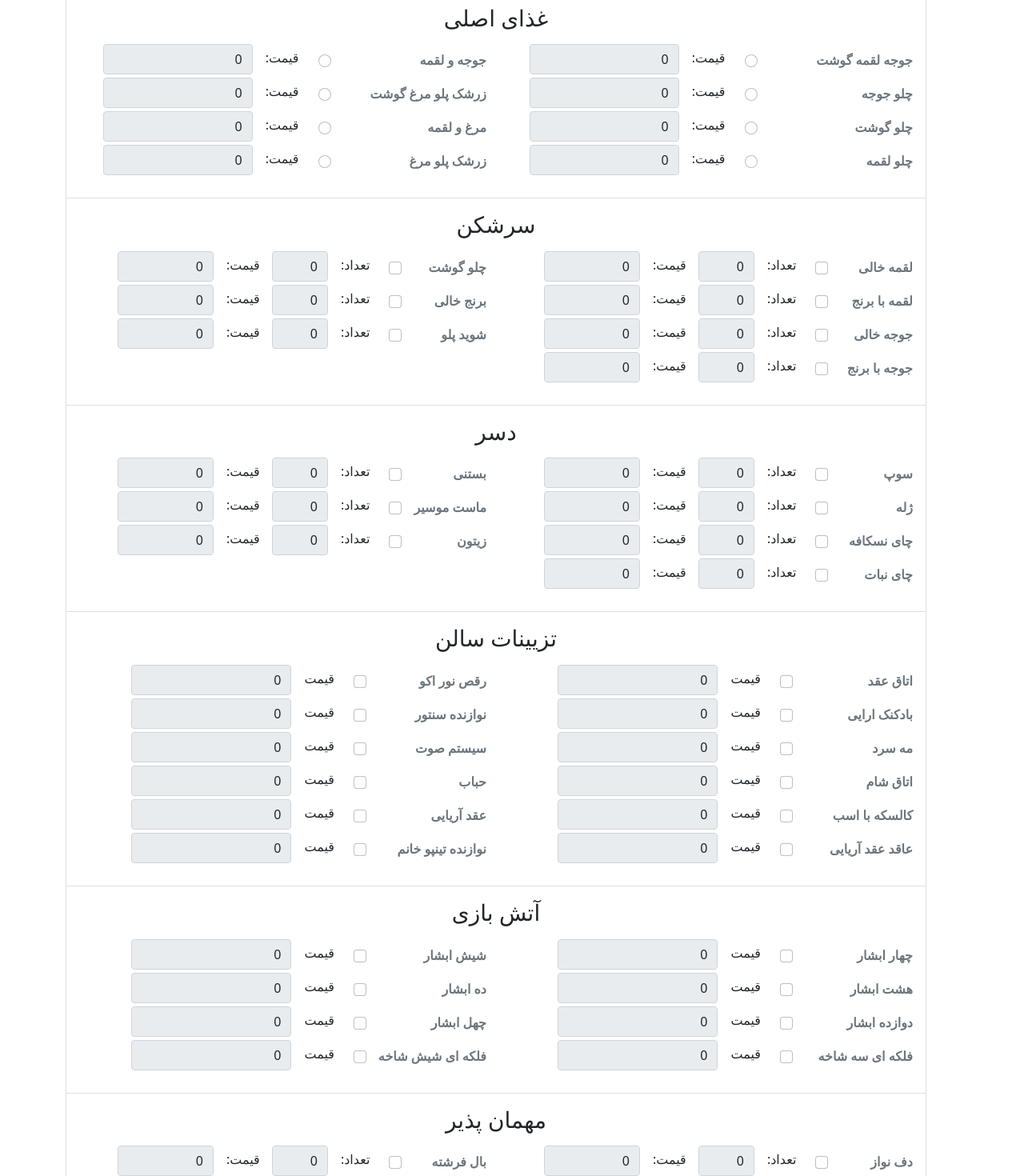
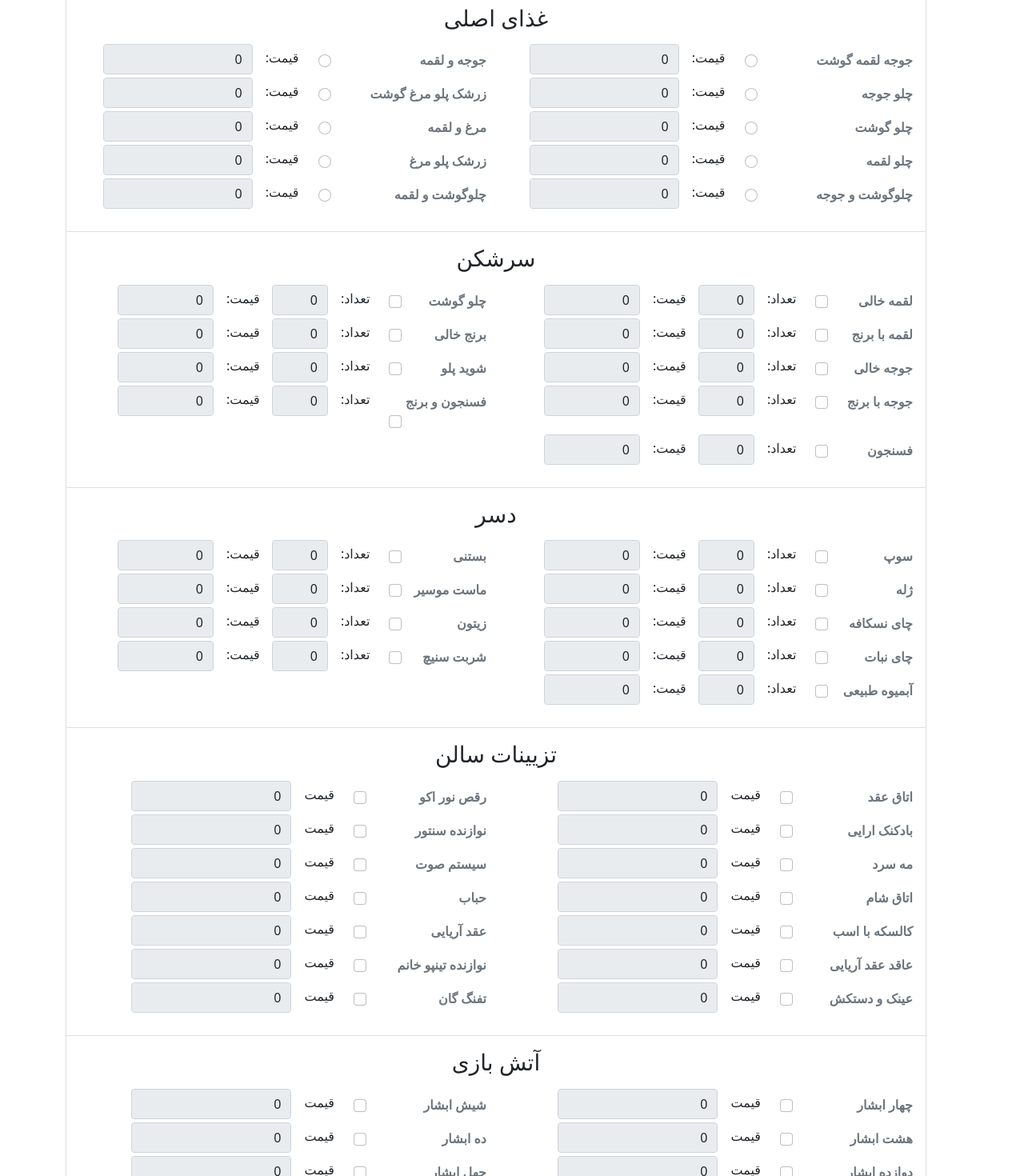
Before and after one commit to BaqirCS/ChehelContract, a React (Create React App) app: page / in a window 1280 px wide. Shown: the part 700-2170 px from the top of the page at 80% size. Built offline with nearby package versions, Linux system fonts and the light colour scheme.

Commit message:
new changes

```diff
--- a/src/component/Example.js
+++ b/src/component/Example.js
@@ -177,25 +177,27 @@ class ComponentToPrint extends React.Component {
           )}
 
           <div className="df">
+
             <p className="">
               {' '}
-              ورودی:
+
               {bill.enterance > 0 ? (
                 <>
+                   ورودی:
                   <b> {bill.enterance}</b> تومان
                 </>
               ) : (
-                <> ندارد </>
+                <>  </>
               )}
             </p>
 
             {bill.discount > 0 && (
-              <p className="mr6">
+              <p className="">
                 {' '}
                 تخفیف: &nbsp;&nbsp;&nbsp; <b>{bill.discount}</b> تومان
               </p>
             )}
-            <p className="mr6">
+            <p className= { bill.enterance>0?"mr6":""}>
               {' '}
               مالیات: &nbsp;&nbsp;&nbsp; <b>9%</b>
             </p>
--- a/src/component/data.js
+++ b/src/component/data.js
@@ -3,7 +3,7 @@ export const extraFood = [
     name: 'لقمه خالی',
     id: 1,
     price: 0,
-    overal: 170000,
+    overal: 210000,
     check: false,
     number: 0,
   },
@@ -11,7 +11,7 @@ export const extraFood = [
     name: 'چلو گوشت',
     id: 3,
     price: 0,
-    overal: 250000,
+    overal: 350000,
     check: false,
     number: 0,
   },
@@ -19,7 +19,7 @@ export const extraFood = [
     name: 'لقمه با برنج',
     id: 2,
     price: 0,
-    overal: 185000,
+    overal: 240000,
     check: false,
     number: 0,
   },
@@ -27,7 +27,7 @@ export const extraFood = [
     name: 'برنج خالی',
     id: 4,
     price: 0,
-    overal: 45000,
+    overal: 50000,
     check: false,
     number: 0,
   },
@@ -36,7 +36,7 @@ export const extraFood = [
     name: 'جوجه خالی',
     id: 7,
     price: 0,
-    overal: 170000,
+    overal: 210000,
     check: false,
     number: 0,
   },
@@ -45,7 +45,7 @@ export const extraFood = [
     name: 'شوید پلو',
     id: 5,
     price: 0,
-    overal: 55000,
+    overal: 60000,
     check: false,
     number: 0,
   },
@@ -53,55 +53,88 @@ export const extraFood = [
     name: 'جوجه با برنج',
     id: 6,
     price: 0,
-    overal: 185000,
+    overal: 240000,
     check: false,
     number: 0,
   },
+  {
+    name: ' فسنجون و برنج ',
+    id: 615,
+    price: 0,
+    overal: 250000,
+    check: false,
+    number: 0,
+  },
+  {
+    name: ' فسنجون  ',
+    id: 616,
+    price: 0,
+    overal: 210000,
+    check: false,
+    number: 0,
+  },
+
 ];
 
 export const mainFood = [
   {
     name: 'جوجه لقمه گوشت',
     id: 52,
-    price: 255000,
+    price: 360000,
   },
 
   {
     name: 'جوجه و لقمه',
     id: 50,
-    price: 195000,
+    price: 260000,
   },
 
   {
     name: 'چلو جوجه',
     id: 57,
-    price: 195000,
+    price: 260000,
   },
   {
     name: ' زرشک پلو مرغ گوشت ',
     id: 56,
-    price: 255000,
+    price: 360000,
   },
   {
     name: 'چلو گوشت',
     id: 55,
-    price: 288000,
+    price: 390000,
   },
 
   {
     name: 'مرغ و لقمه ',
     id: 54,
-    price: 195000,
+    price: 260000,
   },
   {
     name: 'چلو لقمه',
     id: 58,
-    price: 195000,
+    price: 260000,
   },
   {
     name: 'زرشک پلو مرغ',
     id: 51,
-    price: 153000,
+    price: 215000,
+  },
+  {
+    name: ' چلوگوشت و جوجه',
+    id: 605,
+    price: 0,
+    overal: 360000,
+    check: false,
+    number: 0,
+  },
+  {
+    name: ' چلوگوشت و لقمه ',
+    id: 606,
+    price: 0,
+    overal: 360000,
+    check: false,
+    number: 0,
   },
 ];
 
@@ -111,7 +144,7 @@ export const designItems = [
     id: 210,
     price: 0,
     check: false,
-    overal: 10500,
+    overal: 15000,
     type: 'food',
     number: 0,
   },
@@ -130,7 +163,7 @@ export const designItems = [
     id: 214,
     price: 0,
     check: false,
-    overal: 8500,
+    overal: 16000,
     type: 'food',
     number: 0,
   },
@@ -139,7 +172,7 @@ export const designItems = [
     id: 220,
     price: 0,
     check: false,
-    overal: 8000,
+    overal: 6000,
     type: 'food',
     number: 0,
   },
@@ -149,7 +182,7 @@ export const designItems = [
     id: 212,
     price: 0,
     check: false,
-    overal: 14000,
+    overal: 16000,
     type: 'food',
     number: 0,
   },
@@ -159,7 +192,7 @@ export const designItems = [
     id: 221,
     price: 0,
     check: false,
-    overal: 13000,
+    overal: 20000,
     type: 'food',
     number: 0,
   },
@@ -168,7 +201,25 @@ export const designItems = [
     id: 215,
     price: 0,
     check: false,
-    overal: 9000,
+    overal: 13000,
+    type: 'food',
+    number: 0,
+  },
+  {
+    name: 'شربت سنیچ',
+    id: 2015,
+    price: 0,
+    check: false,
+    overal: 30000,
+    type: 'food',
+    number: 0,
+  },
+  {
+    name: 'آبمیوه طبیعی ',
+    id: 2016,
+    price: 0,
+    check: false,
+    overal: 70000,
     type: 'food',
     number: 0,
   },
@@ -182,7 +233,7 @@ export const designItems = [
   {
     name: 'رقص نور اکو',
     id: 201,
-    price: 6000000,
+    price: 12500000,
     check: false,
     type: 'simple',
   },
@@ -190,7 +241,7 @@ export const designItems = [
   {
     name: 'بادکنک ارایی',
     id: 204,
-    price: 1700000,
+    price: 2000000,
     check: false,
     type: 'simple',
   },
@@ -198,7 +249,7 @@ export const designItems = [
   {
     name: 'نوازنده سنتور',
     id: 202,
-    price: 2000000,
+    price: 2500000,
     check: false,
     type: 'simple',
   },
@@ -206,7 +257,7 @@ export const designItems = [
   {
     name: 'مه سرد',
     id: 211,
-    price: 1200000,
+    price: 1500000,
     check: false,
     type: 'simple',
   },
@@ -214,49 +265,63 @@ export const designItems = [
   {
     name: ' سیستم صوت ',
     id: 208,
-    price: 2000000,
+    price: 1500000,
     check: false,
     type: 'simple',
   },
   {
     name: 'اتاق شام',
     id: 209,
-    price: 2000000,
+    price: 1200000,
     check: false,
     type: 'simple',
   },
   {
     name: ' حباب',
     id: 478,
-    price: 1800000,
+    price: 3000000,
     check: false,
     type: 'simple',
   },
   {
     name: ' کالسکه با اسب',
     id: 479,
-    price: 2000000,
+    price: 3000000,
     check: false,
     type: 'simple',
   },
   {
     name: 'عقد آریایی',
     id: 488,
-    price: 13000000,
+    price: 12000000,
     check: false,
     type: 'simple',
   },
   {
     name: 'عاقد عقد آریایی',
     id: 489,
-    price: 3500000,
+    price: 3000000,
     check: false,
     type: 'simple',
   },
   {
     name: 'نوازنده تینپو خانم',
     id: 490,
-    price: 1500000,
+    price: 3500000,
+    check: false,
+    type: 'simple',
+  },
+  {
+    name: ' عینک و دستکش',
+    id: 4890,
+    price: 500000,
+    check: false,
+    type: 'simple',
+  },
+  {
+    name: 'تفنگ گان',
+    id: 4900,
+    price: 2500000,
     check: false,
     type: 'simple',
   },
@@ -284,25 +349,25 @@ export const fireWorks = [
   {
     name: 'چهار ابشار',
     id: 400,
-    price: 2000000,
+    price: 1500000,
     check: false,
   },
   {
     name: 'شیش ابشار',
     id: 401,
-    price: 2500000,
+    price: 2000000,
     check: false,
   },
   {
     name: 'هشت ابشار',
     id: 402,
-    price: 2800000,
+    price: 2500000,
     check: false,
   },
   {
     name: 'ده ابشار',
     id: 403,
-    price: 3200000,
+    price: 3000000,
     check: false,
   },
   {
@@ -314,13 +379,13 @@ export const fireWorks = [
   {
     name: 'چهل ابشار',
     id: 405,
-    price: 12000000,
+    price: 14000000,
     check: false,
   },
   {
     name: 'فلکه ای سه شاخه',
     id: 406,
-    price: 2000000,
+    price: 1500000,
     check: false,
   },
   {
```
